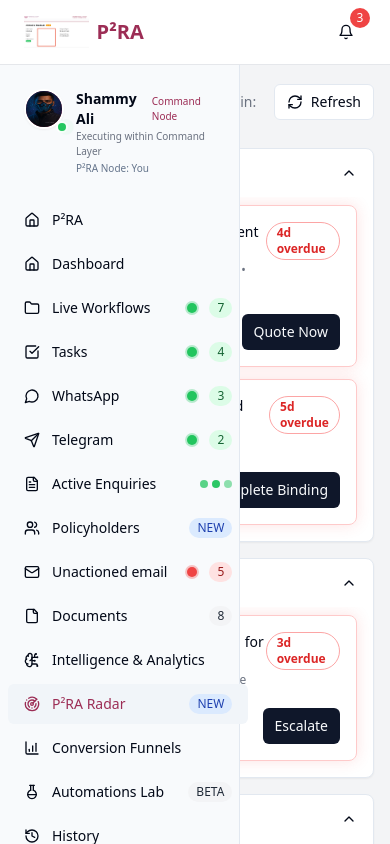
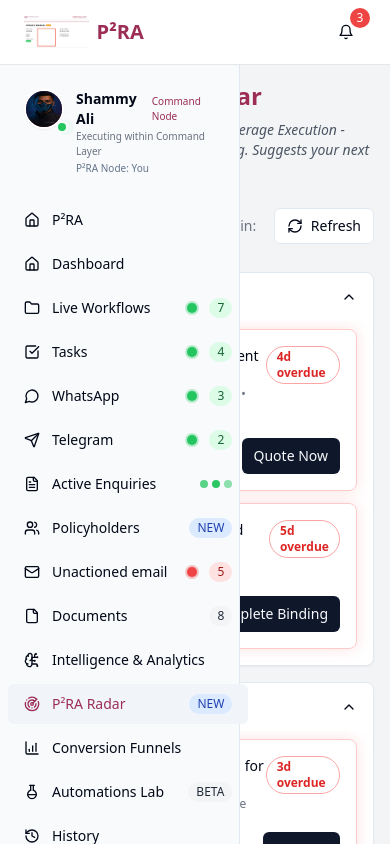
Before and after one commit to shammyali/praktora-command-center-ui, a React (Vite) app: page /radar in a window 390 px wide. Built offline with nearby package versions, Linux system fonts and the light colour scheme.

Commit message:
Fix: Header props type error
The code was updated to fix a TypeScript error in `P2RARadarHub.tsx` and `PolicyholderProfile.tsx`. The error was caused by passing `title` and `subtitle` props to the `Header` component, which were not defined in the component's prop types.

```diff
--- a/src/pages/P2RARadarHub.tsx
+++ b/src/pages/P2RARadarHub.tsx
@@ -1,4 +1,3 @@
-
 import React, { useState, useEffect } from 'react';
 import { Link } from 'react-router-dom';
 import {
@@ -223,15 +222,13 @@ const P2RARadarHub = () => {
     <div className="flex h-screen bg-gray-100">
       <Sidebar />
       <div className="flex flex-col flex-1 overflow-hidden">
-        <Header
-          title="P²RA Radar"
-          subtitle="Intelligent Watchtower for Brokerage Execution"
-        />
+        <Header />
 
-        <div className="flex-1 overflow-auto p-4 md:p-6">
+        <div className="flex-1 overflow-auto p-4 md:p-6 pt-20">
           <div className="text-center mb-4">
+            <h1 className="text-2xl font-bold text-praktora-burgundy mb-2">P²RA Radar</h1>
             <p className="text-sm text-gray-600 italic">
-              Monitors everything. Misses nothing. Suggests your next best move.
+              Intelligent Watchtower for Brokerage Execution - Monitors everything. Misses nothing. Suggests your next best move.
             </p>
           </div>
 
--- a/src/pages/PolicyholderProfile.tsx
+++ b/src/pages/PolicyholderProfile.tsx
@@ -160,12 +160,14 @@ const PolicyholderProfile = () => {
     <div className="flex h-screen bg-background">
       <Sidebar />
       <div className="flex-1 flex flex-col">
-        <Header
-          title="Policyholder Profile"
-          subtitle="Customer Intelligence Hub"
-        />
+        <Header />
 
         <main className="flex-1 overflow-auto p-4 md:p-6 pt-20">
+          <div className="text-center mb-6">
+            <h1 className="text-2xl font-bold text-praktora-burgundy mb-2">Policyholder Profile</h1>
+            <p className="text-sm text-gray-600">Customer Intelligence Hub</p>
+          </div>
+
           <div className="grid gap-6">
             {/* Customer Search Section */}
             <Card className="border-t-4 border-t-[#9C2D55]">
```
